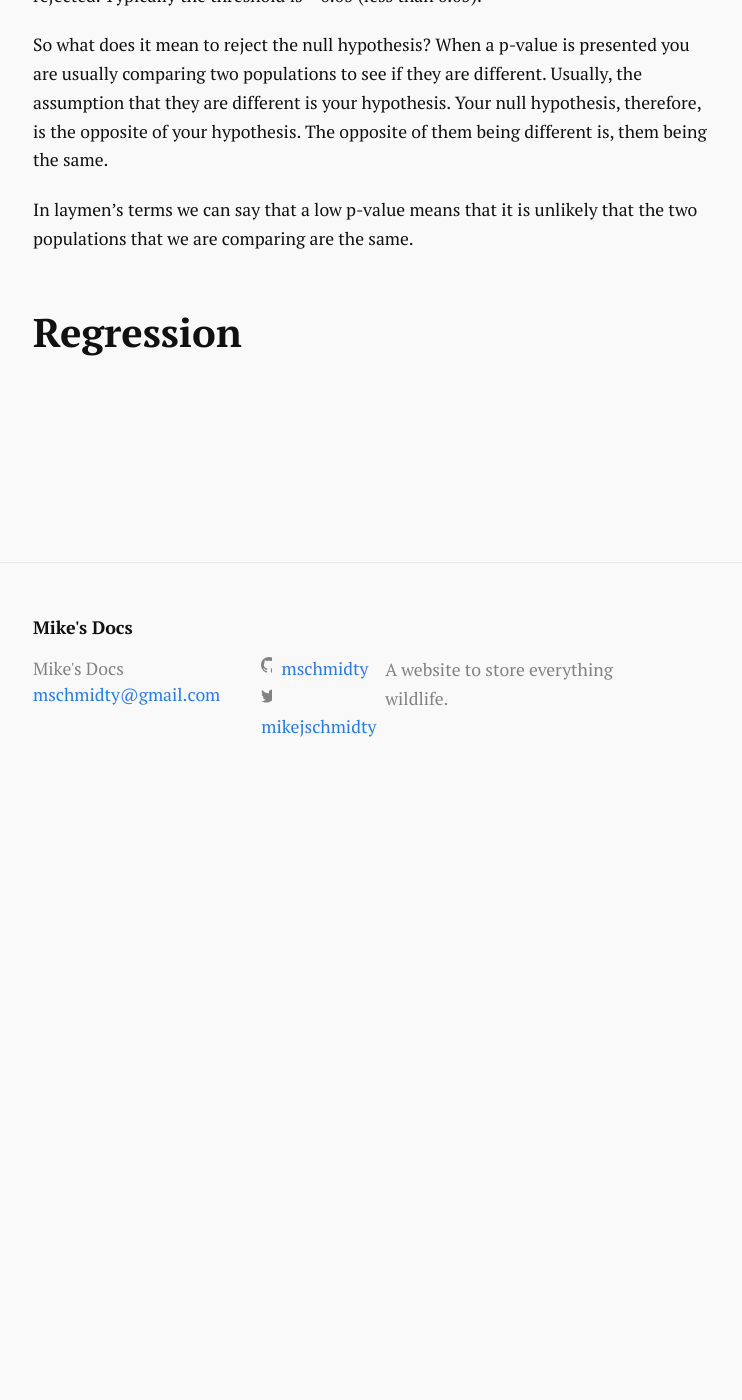
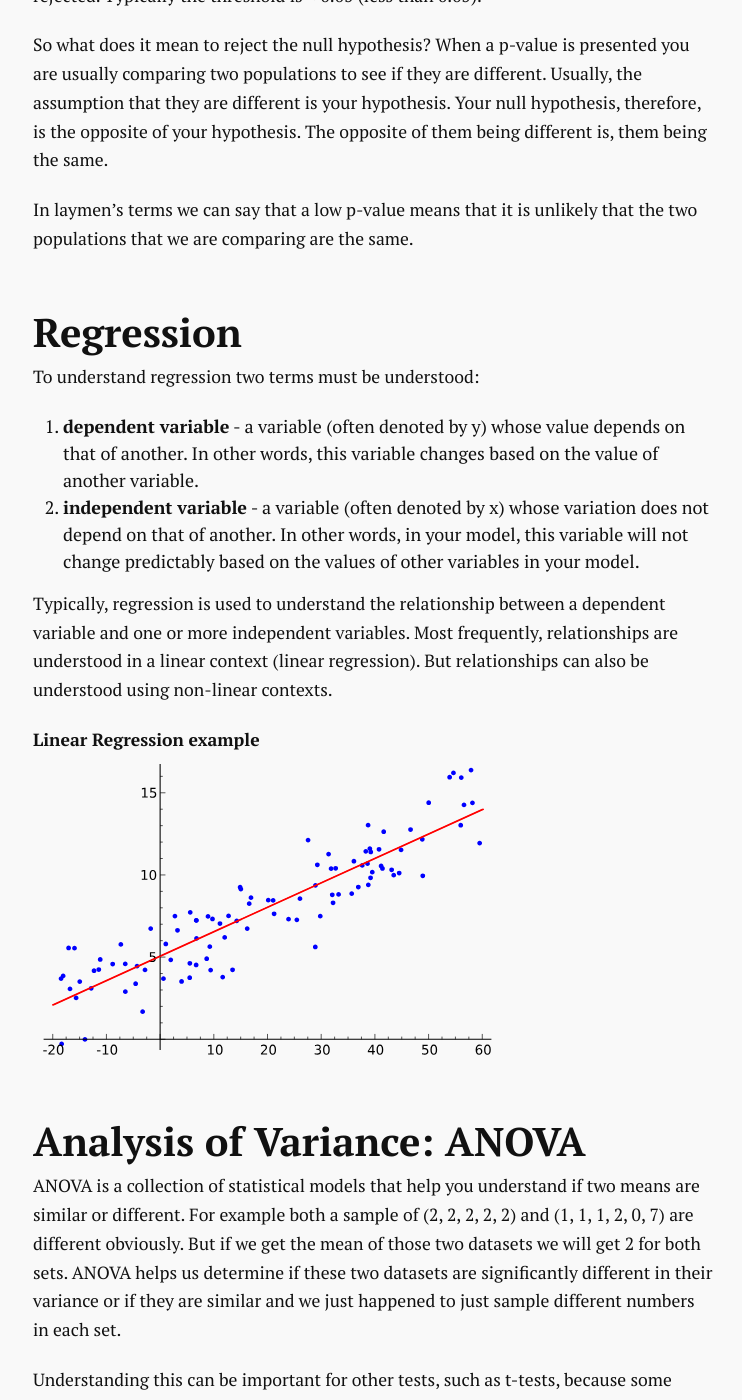
Before and after one commit to mschmidty/bio_notes, a Jekyll site: the page built from notes/_posts/2018-10-16-statistics_for_me.md, in a window 1280 px wide and 1400 px high, scrolled down 600 px. Shown: the whole window, without its empty margins (267-1009 px from the left). Built offline with Jekyll 4.4.1, drawn with Linux system fonts in a browser that asks for light colours; some of the changed text lies outside the part shown.

Commit message:
new post on statistics

```diff
--- a/_layouts/home.html
+++ b/_layouts/home.html
@@ -28,6 +28,7 @@
                 <h3><a href="{{ post.url | relative_url}}">{{ post.title }}</a></h3>
 
                 {{ post.excerpt }}
+
               </li>
               {% if count == 6 %}{% break %}
               {% endif %}
--- a/notes/_posts/2018-10-16-statistics_for_me.md
+++ b/notes/_posts/2018-10-16-statistics_for_me.md
@@ -18,3 +18,27 @@ So what does it mean to reject the null hypothesis?  When a p-value is presented
 In laymen's terms we can say that a low p-value means that it is unlikely that the two populations that we are comparing are the same.
 
 ## Regression
+To understand regression two terms must be understood:
+1. **dependent variable** - a variable (often denoted by y) whose value depends on that of another.  In other words, this variable changes based on the value of another variable.
+2. **independent variable** - a variable (often denoted by x) whose variation does not depend on that of another. In other words, in your model, this variable will not change predictably based on the values of other variables in your model.
+
+Typically, regression is used to understand the relationship between a dependent variable and one or more independent variables.  Most frequently, relationships are understood in a linear context (linear regression).  But relationships can also be understood using non-linear contexts.
+
+**Linear Regression example**
+![Example of a Linear regression ]({{ "/notes/assets/statistics/linear_regression.svg" | relative_url }})
+
+
+## Analysis of Variance: ANOVA
+ANOVA is a collection of statistical models that help you understand if two means are similar or different.  For example both a sample of (2, 2, 2, 2, 2) and (1, 1, 1, 2, 0, 7) are different obviously.  But if we get the mean of those two datasets we will get 2 for both sets.  ANOVA helps us determine if these two datasets are significantly different in their variance or if they are similar and we just happened to just sample different numbers in each set.
+
+Understanding this can be important for other tests, such as t-tests, because some comparative analysis only work when the compared groups have the same variance.
+
+
+## References
+**Wikipedia**
+* [Wikipedia Statistics Page](https://en.wikipedia.org/wiki/Statistics)
+* [Wikipedia Statistics Glossary](https://en.wikipedia.org/wiki/Glossary_of_probability_and_statistics)
+
+**YouTube**
+* [Brandon Foltz Tutorials](https://www.youtube.com/user/BCFoltz)
+* [Three Blue One Brown](https://www.youtube.com/channel/UCYO_jab_esuFRV4b17AJtAw)
```
Also changed, not shown: notes/assets/statistics/linear_regression.svg (added), 1 other file.
